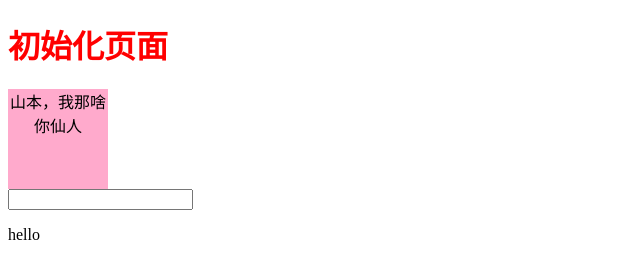
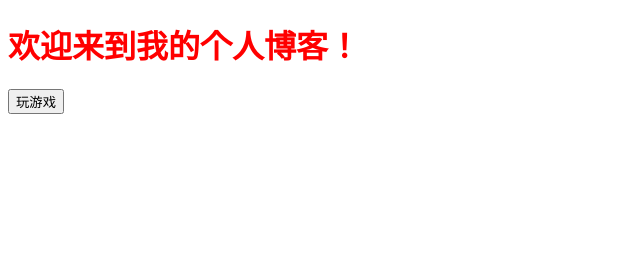
Before and after one commit to Pipi-Lin/git-19, a plain HTML site: page index.html in a window 1280 px wide. Shown: the whole page, without its empty margins (0-640 px from the left). Drawn offline with Linux system fonts and the light colour scheme.

Commit message:
修改index.html

```diff
--- a/index.html
+++ b/index.html
@@ -7,10 +7,8 @@
     <link rel="stylesheet" href="./index.css" />
   </head>
   <body>
-    <h1>初始化页面</h1>
-    <div class="btn" id="btn">山本，我那啥你仙人</div>
-    <input type="text" name="" id="" />
-    <p>hello</p>
+    <h1>欢迎来到我的个人博客！</h1>
+    <button id="btn">玩游戏</button>
     <script src="./index.js"></script>
   </body>
 </html>
```
